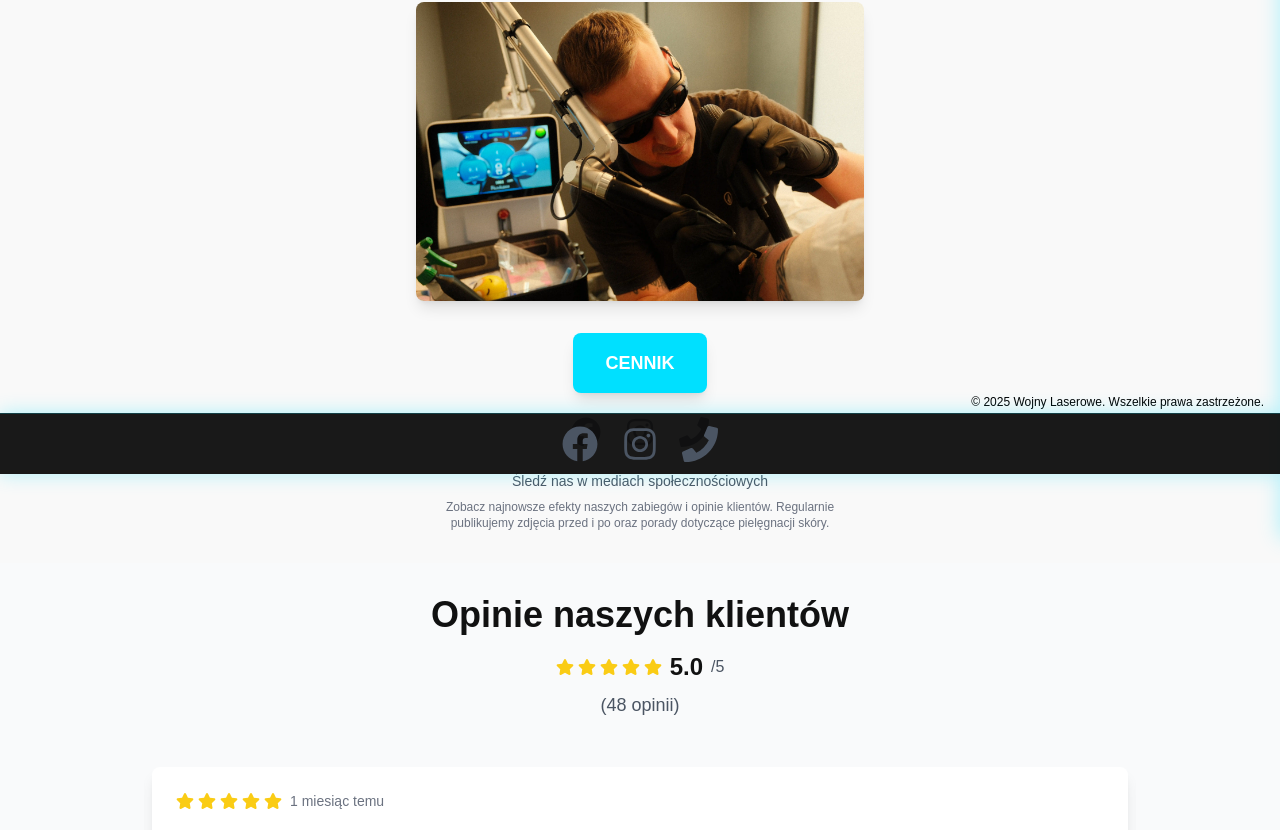
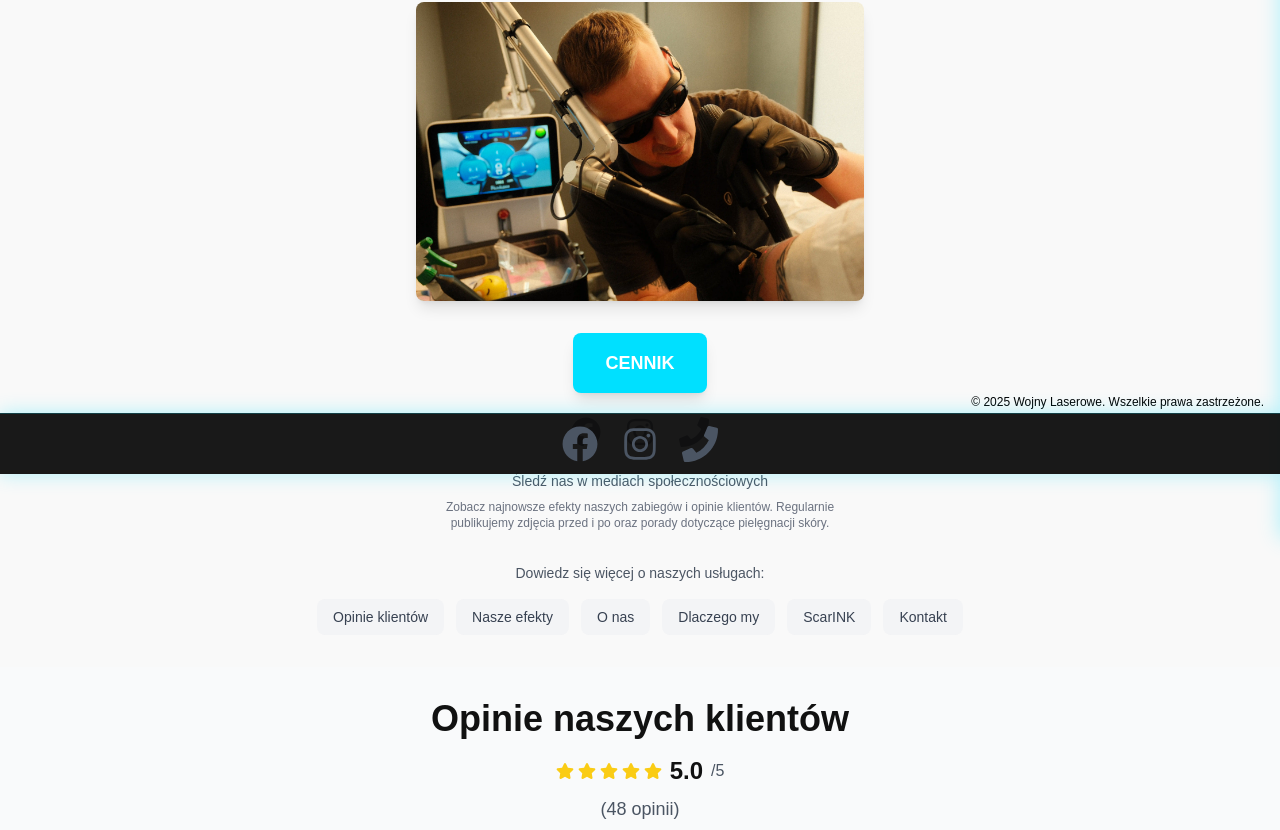
Before and after one commit to MateuszKarpowicz/wojnylaserowe, a Next.js app: page / in a window 1280 px wide. Shown: the part 326-1156 px from the top of the page. Built offline with nearby package versions, Linux system fonts and the light colour scheme.

Commit message:
Dodanie odsyłaczy do sekcji w HeroSection - 6 przycisków nawigacyjnych z smooth scroll do wszystkich sekcji strony głównej

```diff
--- a/components/AboutSection.js
+++ b/components/AboutSection.js
@@ -1,6 +1,6 @@
 export default function AboutSection() {
   return (
-    <section className="py-8 bg-white">
+    <section id="o-nas" className="py-8 bg-white">
       <div className="max-w-screen-lg mx-auto px-4">
         {/* NAGŁÓWEK */}
         <div className="text-center mb-8">
--- a/components/ContactSection.js
+++ b/components/ContactSection.js
@@ -40,7 +40,7 @@ export default function ContactSection() {
   };
 
   return (
-    <section className="py-8 bg-white">
+    <section id="kontakt" className="py-8 bg-white">
       <div className="max-w-screen-lg mx-auto px-4">
         {/* NAGŁÓWEK */}
         <div className="text-center mb-12">
--- a/components/EffectsSection.js
+++ b/components/EffectsSection.js
@@ -113,7 +113,7 @@ export default function EffectsSection() {
   }
 
   return (
-    <section className="py-8 bg-lightBg">
+    <section id="efekty" className="py-8 bg-lightBg">
       <div className="max-w-screen-lg mx-auto px-4">
         {/* NAGŁÓWEK SEKCJI */}
         <div className="text-center mb-12">
--- a/components/HeroSection.js
+++ b/components/HeroSection.js
@@ -58,7 +58,7 @@ export default function HeroSection() {
         </div>
 
         {/* TEKST POD IKONKAMI */}
-        <div className="text-center">
+        <div className="text-center mb-8">
           <p className="text-gray-600 text-sm mb-2">
             Śledź nas w mediach społecznościowych
           </p>
@@ -67,6 +67,51 @@ export default function HeroSection() {
             Regularnie publikujemy zdjęcia przed i po oraz porady dotyczące pielęgnacji skóry.
           </p>
         </div>
+
+        {/* ODYŁACZE DO SEKCJI */}
+        <div className="text-center">
+          <p className="text-gray-600 text-sm mb-4">
+            Dowiedz się więcej o naszych usługach:
+          </p>
+          <div className="flex flex-wrap justify-center gap-3">
+            <a
+              href="#opinie"
+              className="inline-block bg-gray-100 text-gray-700 px-4 py-2 rounded-lg hover:bg-neonBlue hover:text-white transition-colors duration-300 text-sm font-medium"
+            >
+              Opinie klientów
+            </a>
+            <a
+              href="#efekty"
+              className="inline-block bg-gray-100 text-gray-700 px-4 py-2 rounded-lg hover:bg-neonBlue hover:text-white transition-colors duration-300 text-sm font-medium"
+            >
+              Nasze efekty
+            </a>
+            <a
+              href="#o-nas"
+              className="inline-block bg-gray-100 text-gray-700 px-4 py-2 rounded-lg hover:bg-neonBlue hover:text-white transition-colors duration-300 text-sm font-medium"
+            >
+              O nas
+            </a>
+            <a
+              href="#dlaczego-my"
+              className="inline-block bg-gray-100 text-gray-700 px-4 py-2 rounded-lg hover:bg-neonBlue hover:text-white transition-colors duration-300 text-sm font-medium"
+            >
+              Dlaczego my
+            </a>
+            <a
+              href="#scarink"
+              className="inline-block bg-gray-100 text-gray-700 px-4 py-2 rounded-lg hover:bg-neonBlue hover:text-white transition-colors duration-300 text-sm font-medium"
+            >
+              ScarINK
+            </a>
+            <a
+              href="#kontakt"
+              className="inline-block bg-gray-100 text-gray-700 px-4 py-2 rounded-lg hover:bg-neonBlue hover:text-white transition-colors duration-300 text-sm font-medium"
+            >
+              Kontakt
+            </a>
+          </div>
+        </div>
       </div>
     </section>
   );
--- a/components/ScarINKSection.js
+++ b/components/ScarINKSection.js
@@ -1,6 +1,6 @@
 export default function ScarINKSection() {
   return (
-    <section className="py-8 bg-white">
+    <section id="scarink" className="py-8 bg-white">
       <div className="max-w-screen-lg mx-auto px-4">
         {/* NAGŁÓWEK */}
         <div className="text-center mb-12">
--- a/components/TestimonialsSection.js
+++ b/components/TestimonialsSection.js
@@ -142,7 +142,7 @@ export default function TestimonialsSection() {
   }
 
   return (
-    <section className="py-8 bg-gray-50">
+    <section id="opinie" className="py-8 bg-gray-50">
       <div className="max-w-screen-lg mx-auto px-4">
         {/* NAGŁÓWEK SEKCJI */}
         <div className="text-center mb-12">
--- a/components/WhyUsSection.js
+++ b/components/WhyUsSection.js
@@ -1,6 +1,6 @@
 export default function WhyUsSection() {
   return (
-    <section className="py-8 bg-gray-50">
+    <section id="dlaczego-my" className="py-8 bg-gray-50">
       <div className="max-w-screen-lg mx-auto px-4">
         {/* NAGŁÓWEK */}
         <div className="text-center mb-8">
```
